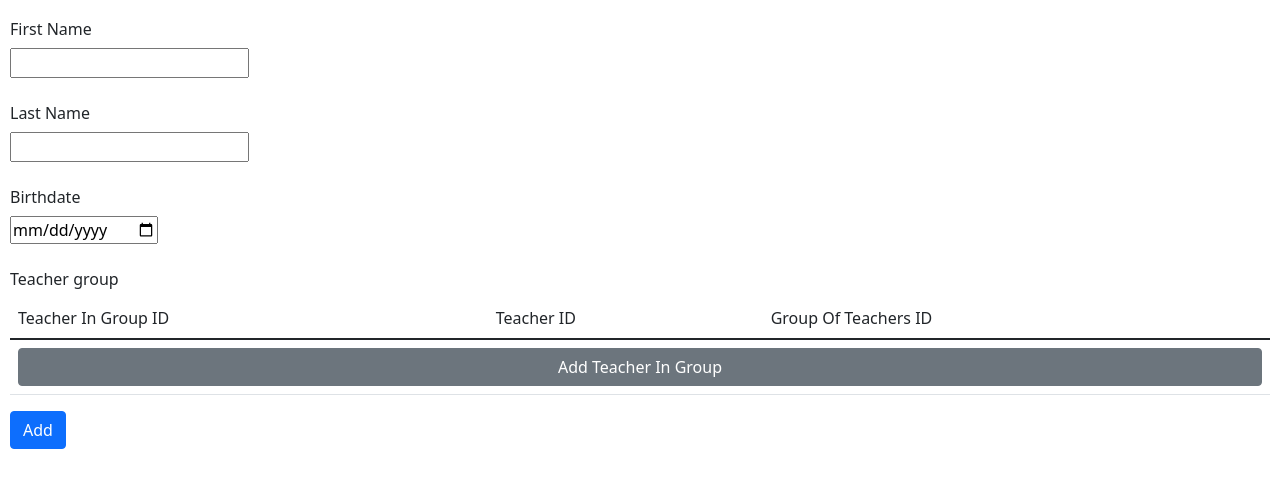
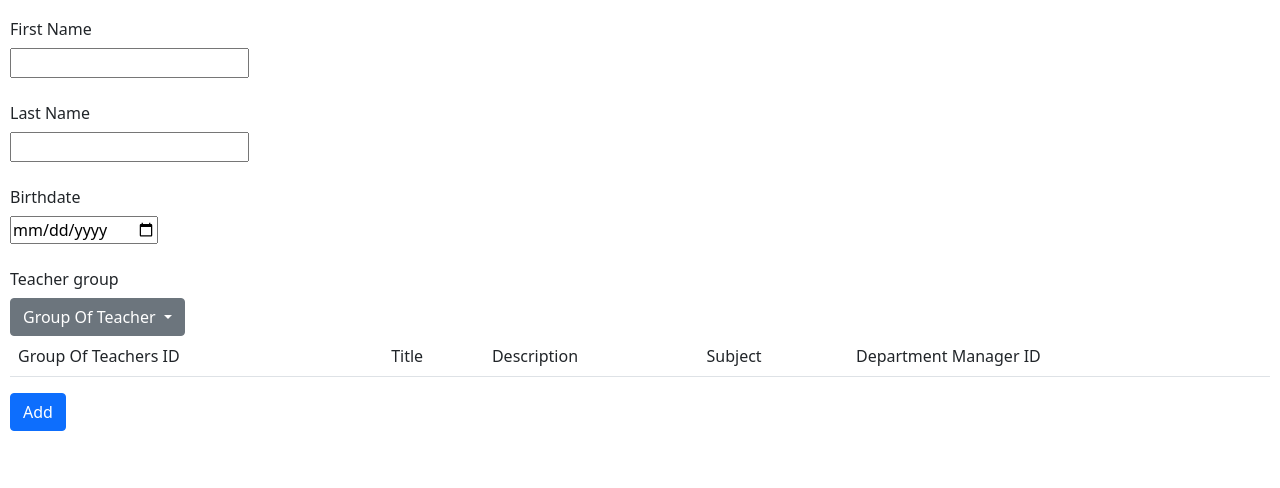
Before and after one commit to IngNoN/School_App, a Flask app: page /teachers/add in a window 1280 px wide. Shown: the top 488 px of the page. Run offline with Flask 2, Linux system fonts and the light colour scheme; data that the repository does not hold is empty; some libraries are stand-ins or nearby versions.

Commit message:
start n to n relation teacher

```diff
--- a/controllers/teachers.py
+++ b/controllers/teachers.py
@@ -2,7 +2,7 @@ from re import sub
 from flask import Blueprint, redirect, render_template, request
 from controllers.teacherInGroup import TeacherInGroup
 from forms.addTeacherForm import AddTeacherForm
-from models import Teacher, db
+from models import GroupOfTeacher, Teacher, db
 from forms.editForm import EditTeacherForm
 
 teachers_blueprint = Blueprint("teachers_blueprint", __name__)
@@ -23,7 +23,7 @@ add_teachers_blueprint = Blueprint("add_teachers_blueprint", __name__)
 def add_teachers():
     addTeacherFormData = AddTeacherForm()
     teachers = db.session.query(Teacher).all()
-    teacher_in_group = db.session.query(TeacherInGroup).all()
+    group_of_teachers = db.session.query(GroupOfTeacher).all()
     if True: #request.method == "POST":
         if addTeacherFormData.validate_on_submit():
             teacherData = Teacher()
@@ -38,7 +38,7 @@ def add_teachers():
             return redirect("/teachers")
 
         else:
-            return render_template("teachers/addTeacherForm.html", form = addTeacherFormData, teacher_in_group = teacher_in_group)
+            return render_template("teachers/addTeacherForm.html", form = addTeacherFormData, group_of_teachers = group_of_teachers)
 
 show_edit_teachers_blueprint = Blueprint("show_edit_teachers_blueprint", __name__)
 
--- a/templates/groupOfTeachers/groupOfTeachers.html
+++ b/templates/groupOfTeachers/groupOfTeachers.html
@@ -41,7 +41,6 @@
                 <td>{{group.title}}</td>
                 <td>{{group.description}}</td>
                 <td>{{group.subject}}</td>
-                <td>{{group.teacher_in_group_Id}}</td>
                 <td>{{group.departmentManager_Id}}</td>
                 <td><form method="post" action="/groupOfTeachers/delete">
                     {{form.csrf_token}}
--- a/templates/teachers/addTeacherForm.html
+++ b/templates/teachers/addTeacherForm.html
@@ -23,30 +23,39 @@
     </div>
     <div class="mb-3">
         <label for="teacher_in_group_Id" class="col-sm-2 col-form-label">Teacher group</label>
+        <div class="dropdown">
+          <button class="btn btn-secondary dropdown-toggle" type="button" id="dropdownMenuButton1" data-bs-toggle="dropdown" aria-expanded="false">
+            Group Of Teacher
+          </button>
+          <ul class="dropdown-menu" aria-labelledby="dropdownMenuButton1">
+            {%for group in group_of_teachers:%}
+              <li><a class="dropdown-item" href="#">{{group.title}}</a></li>
+            {%endfor%}
+          </ul>
+        </div>
         <table class="table">
           <thead>
               <tr>
-                  <td scope="col">Teacher In Group ID</td>
-                  <td scope="col">Teacher ID</td>
                   <td scope="col">Group Of Teachers ID</td>
+                  <td scope="col">Title</td>
+                  <td scope="col">Description</td>
+                  <td scope="col">Subject</td>
+                  <td scope="col">Department Manager ID</td>
               </tr>
           </thead>
           <tbody>
-            <tr>
-                <td colspan = "6" style="text-align:center">
-                    <div class="d-grid gap-2">
-                        <button type="button" class="btn btn-secondary" onclick="window.location.href = '/teacher_in_group/add'">Add Teacher In Group</button>
-                    </div>
-                </td>
-            </tr>
-            {%for teacher_group in teacher_in_group:%}
-                <tr></tr>
-                    <td>{{teacher_group.teacher_in_group_Id}}</td>
-                    <td>{{teacher_group.teacher_Id}}</td>
-                    <td>{{teacher_group.group_of_teachers_Id}}</td>
-            {%endfor%}
+
+              {%for group in group_of_teachers:%}
+                  <tr>
+                      <td>{{group.group_of_teachers_Id}}</td>
+                      <td>{{group.title}}</td>
+                      <td>{{group.description}}</td>
+                      <td>{{group.subject}}</td>
+                      <td>{{group.departmentManager_Id}}</td>
+                  </tr>
+              {%endfor%}
           </tbody>
-        </table>
+      </table>
     </div>
     <button type="submit" class="btn btn-primary">Add</button>
 </form>
--- a/templates/teachers/teachers.html
+++ b/templates/teachers/teachers.html
@@ -44,7 +44,6 @@
                 <td>{{teacher.first_name}}</td>
                 <td>{{teacher.last_name}}</td>
                 <td>{{teacher.birthdate}}</td>
-                <td>{{teacher.teacher_in_group_Id}}</td>
                 <td><form method="post" action="/teachers/delete">
                     {{form.csrf_token}}
                     <input type="hidden" name="teacher_Id" id="teacher_Id" value="{{teacher.teacher_Id}}">
```
Also changed, not shown: app.py (+10 -5 lines).
